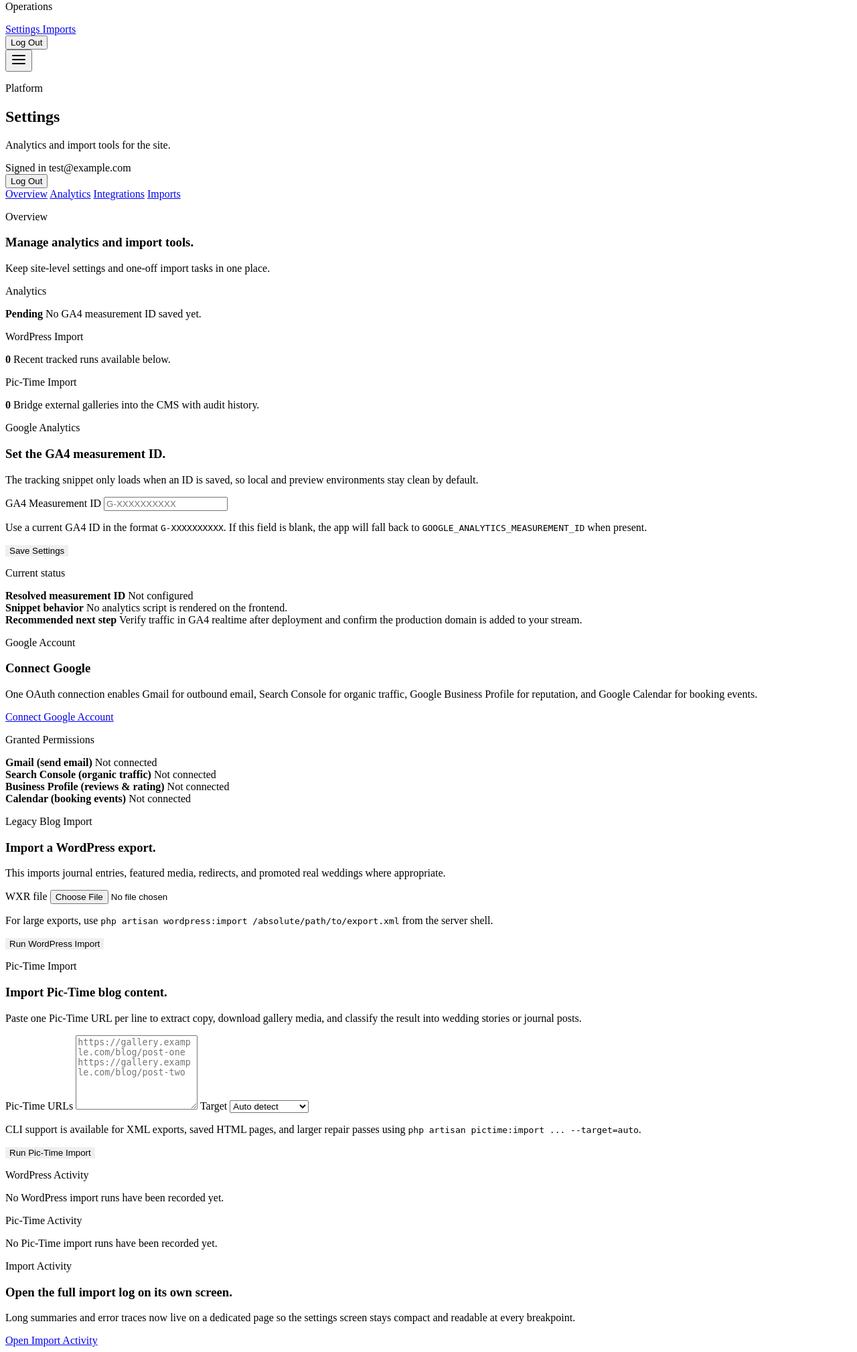
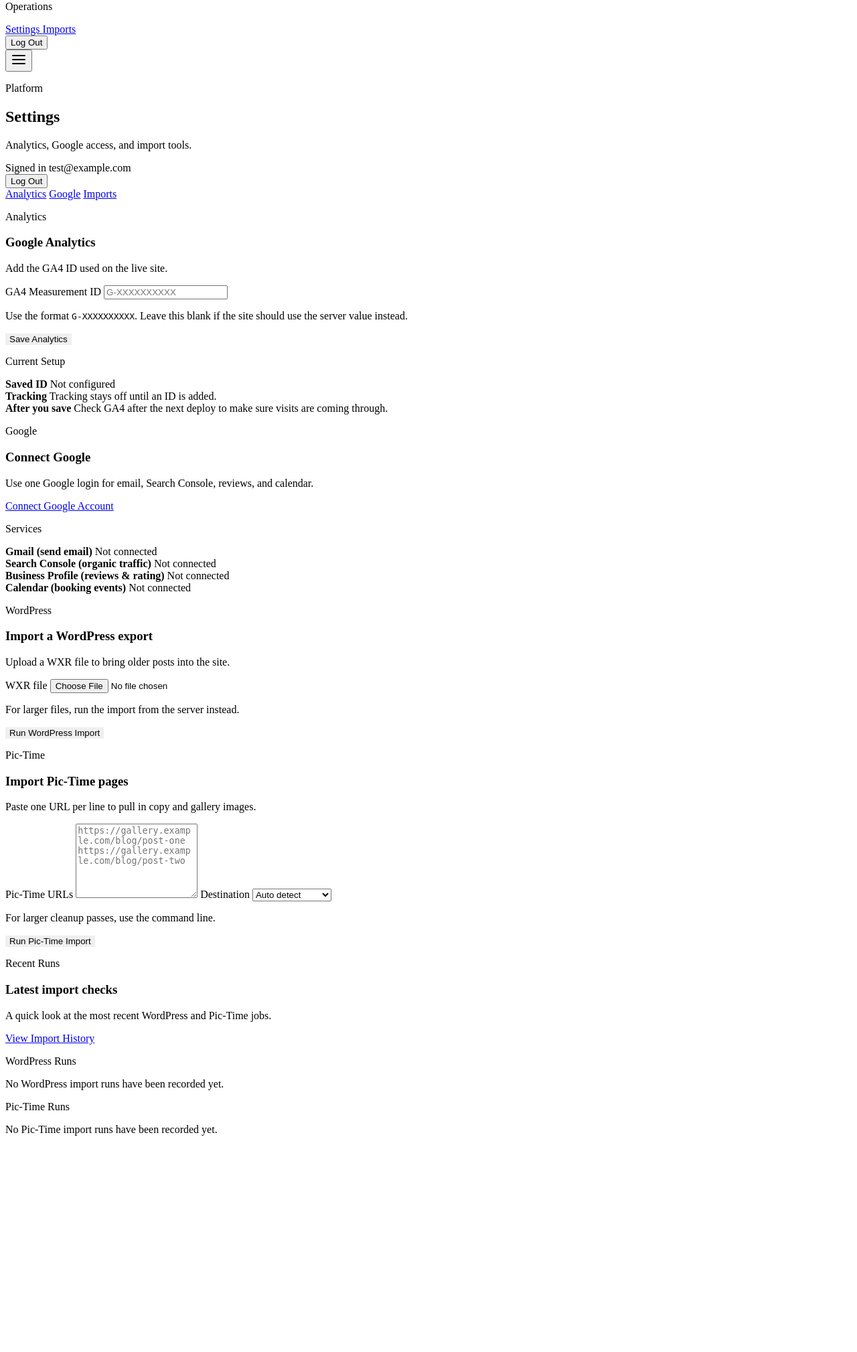
Before and after one commit to donaldjsexton/donald-sexton-photography, a Laravel app: page /admin/settings in a window 1280 px wide. Shown: the part 359-2378 px from the top of the page at 67% size. After the commit the page ends 2055 px from the top, so only its background shows below. Run offline with Laravel 12, Linux system fonts and the light colour scheme; a user stored in the database is signed in; data comes from the database, SQL or seed files in the repository; data that the repository does not hold is empty.

Commit message:
feat: enhance admin settings layout: improve navigation and add recent runs section for better usability

```diff
--- a/resources/views/admin/settings/edit.blade.php
+++ b/resources/views/admin/settings/edit.blade.php
@@ -3,10 +3,10 @@
 @section('title', 'Platform Settings')
 @section('eyebrow', 'Platform')
 @section('heading', 'Settings')
-@section('subheading', 'Analytics and import tools for the site.')
+@section('subheading', 'Analytics, Google access, and import tools.')
 @section('content')
     @php
-        $currentTab = request('tab', 'overview');
+        $currentTab = request('tab', 'analytics');
         $analyticsValue = old('google_analytics_measurement_id', $siteSettings->google_analytics_measurement_id ?: $resolvedAnalyticsMeasurementId);
     @endphp
 
@@ -24,45 +24,16 @@
         @endif
 
         <nav class="admin-section-nav admin-settings-nav" aria-label="Settings sections">
-            <a class="{{ $currentTab === 'overview' ? 'is-active' : '' }}" href="{{ route('admin.settings.edit', ['tab' => 'overview']) }}#settings-overview">Overview</a>
             <a class="{{ $currentTab === 'analytics' ? 'is-active' : '' }}" href="{{ route('admin.settings.edit', ['tab' => 'analytics']) }}#analytics-settings">Analytics</a>
-            <a class="{{ $currentTab === 'integrations' ? 'is-active' : '' }}" href="{{ route('admin.settings.edit', ['tab' => 'integrations']) }}#integrations-settings">Integrations</a>
+            <a class="{{ $currentTab === 'integrations' ? 'is-active' : '' }}" href="{{ route('admin.settings.edit', ['tab' => 'integrations']) }}#integrations-settings">Google</a>
             <a class="{{ $currentTab === 'imports' ? 'is-active' : '' }}" href="{{ route('admin.settings.edit', ['tab' => 'imports']) }}#import-settings">Imports</a>
         </nav>
 
-        <section class="admin-hero-panel admin-settings-hero" id="settings-overview">
-            <div class="admin-hero-panel__copy">
-                <p class="eyebrow">Overview</p>
-                <h3 class="feature-title">Manage analytics and import tools.</h3>
-                <p class="section-copy">Keep site-level settings and one-off import tasks in one place.</p>
-            </div>
-
-            <div class="admin-inline-grid">
-                <article class="admin-signal-card admin-signal-card--{{ $resolvedAnalyticsMeasurementId ? 'positive' : 'warning' }}">
-                    <p class="eyebrow">Analytics</p>
-                    <strong>{{ $resolvedAnalyticsMeasurementId ? 'Connected' : 'Pending' }}</strong>
-                    <span class="meta">{{ $resolvedAnalyticsMeasurementId ?: 'No GA4 measurement ID saved yet.' }}</span>
-                </article>
-
-                <article class="admin-signal-card admin-signal-card--neutral">
-                    <p class="eyebrow">WordPress Import</p>
-                    <strong>{{ $wordpressImportRuns->count() }}</strong>
-                    <span class="meta">Recent tracked runs available below.</span>
-                </article>
-
-                <article class="admin-signal-card admin-signal-card--neutral">
-                    <p class="eyebrow">Pic-Time Import</p>
-                    <strong>{{ $picTimeImportRuns->count() }}</strong>
-                    <span class="meta">Bridge external galleries into the CMS with audit history.</span>
-                </article>
-            </div>
-        </section>
-
         <section class="admin-grid admin-grid--two admin-settings-grid" id="analytics-settings">
             <article class="admin-card admin-card--feature">
-                <p class="eyebrow">Google Analytics</p>
-                <h3 class="feature-title">Set the GA4 measurement ID.</h3>
-                <p class="section-copy">The tracking snippet only loads when an ID is saved, so local and preview environments stay clean by default.</p>
+                <p class="eyebrow">Analytics</p>
+                <h3 class="feature-title">Google Analytics</h3>
+                <p class="section-copy">Add the GA4 ID used on the live site.</p>
 
                 <form method="POST" action="{{ route('admin.settings.update') }}" class="admin-form">
                     @csrf
@@ -79,26 +50,26 @@
                         >
                     </label>
 
-                    <p class="meta">Use a current GA4 ID in the format <code>G-XXXXXXXXXX</code>. If this field is blank, the app will fall back to <code>GOOGLE_ANALYTICS_MEASUREMENT_ID</code> when present.</p>
+                    <p class="meta">Use the format <code>G-XXXXXXXXXX</code>. Leave this blank if the site should use the server value instead.</p>
 
-                    <button class="cta" type="submit" style="border: 0; cursor: pointer;">Save Settings</button>
+                    <button class="cta" type="submit" style="border: 0; cursor: pointer;">Save Analytics</button>
                 </form>
             </article>
 
             <article class="admin-card">
-                <p class="eyebrow">Current status</p>
+                <p class="eyebrow">Current Setup</p>
                 <div class="admin-list">
                     <div class="admin-list__item">
-                        <strong>Resolved measurement ID</strong>
+                        <strong>Saved ID</strong>
                         <span class="meta">{{ $resolvedAnalyticsMeasurementId ?: 'Not configured' }}</span>
                     </div>
                     <div class="admin-list__item">
-                        <strong>Snippet behavior</strong>
-                        <span class="meta">{{ $resolvedAnalyticsMeasurementId ? 'Public pages will emit the GA4 script.' : 'No analytics script is rendered on the frontend.' }}</span>
+                        <strong>Tracking</strong>
+                        <span class="meta">{{ $resolvedAnalyticsMeasurementId ? 'Tracking is live on public pages.' : 'Tracking stays off until an ID is added.' }}</span>
                     </div>
                     <div class="admin-list__item">
-                        <strong>Recommended next step</strong>
-                        <span class="meta">Verify traffic in GA4 realtime after deployment and confirm the production domain is added to your stream.</span>
+                        <strong>After you save</strong>
+                        <span class="meta">Check GA4 after the next deploy to make sure visits are coming through.</span>
                     </div>
                 </div>
             </article>
@@ -106,10 +77,10 @@
 
         <section class="admin-grid admin-grid--two admin-settings-grid" id="integrations-settings">
             <article class="admin-card admin-card--feature">
-                <p class="eyebrow">Google Account</p>
-                <h3 class="feature-title">{{ $googleConnected ? 'Connected' : 'Connect Google' }}</h3>
+                <p class="eyebrow">Google</p>
+                <h3 class="feature-title">{{ $googleConnected ? 'Google is connected' : 'Connect Google' }}</h3>
                 <p class="section-copy">
-                    One OAuth connection enables Gmail for outbound email, Search Console for organic traffic, Google Business Profile for reputation, and Google Calendar for booking events.
+                    Use one Google login for email, Search Console, reviews, and calendar.
                 </p>
 
                 @if ($googleConnected)
@@ -130,7 +101,7 @@
             </article>
 
             <article class="admin-card">
-                <p class="eyebrow">Granted Permissions</p>
+                <p class="eyebrow">Services</p>
                 <div class="admin-list">
                     @foreach ($googleScopes as $entry)
                         <div class="admin-list__item">
@@ -145,7 +116,7 @@
                 </div>
 
                 @if ($googleConnected)
-                    <p class="meta" style="margin-top: 1rem;">To grant additional permissions, disconnect and reconnect so Google shows the full consent screen.</p>
+                    <p class="meta" style="margin-top: 1rem;">If you need another Google service, disconnect and connect again so Google can ask for it.</p>
                 @endif
             </article>
         </section>
@@ -153,15 +124,15 @@
         @if ($googleConnected && $siteSettings->googleHasScope('https://www.googleapis.com/auth/business.manage'))
             <section class="admin-grid admin-grid--two admin-settings-grid admin-settings-grid--single">
                 <article class="admin-card">
-                    <p class="eyebrow">Business Profile Listing</p>
-                    <h3 class="feature-title">Select the listing to display</h3>
+                    <p class="eyebrow">Business Profile</p>
+                    <h3 class="feature-title">Choose the listing to show</h3>
                     <p class="section-copy">
-                        Choose which Business Profile location powers the reputation widget on the dashboard. Leave blank to hide the widget.
+                        Pick the location shown in the dashboard review panel. Leave it blank to hide that panel.
                     </p>
 
                     @if (count($gbpListing) === 0)
                         <p class="meta" style="margin-bottom: 1rem;">
-                            Google returned no accounts or locations for this login. This usually means the Business Profile API is not yet approved for the OAuth project. See <a href="https://developers.google.com/my-business/content/prereqs" target="_blank" rel="noopener">Google's access request form</a>. Until then, you can still paste the listing resource name manually below if you know it.
+                            No listings came back for this login. If the Business Profile API is still waiting on approval, you can paste the location name below instead.
                         </p>
 
                         <form method="POST" action="{{ route('admin.settings.gbp.update') }}" class="admin-form">
@@ -170,7 +141,7 @@
                                 Location resource name
                                 <input type="text" name="gbp_manual_location" placeholder="accounts/123/locations/456" value="{{ old('gbp_manual_location', $siteSettings->gbp_location_name) }}">
                             </label>
-                            <p class="meta">Find this at <a href="https://business.google.com" target="_blank" rel="noopener">business.google.com</a> in the URL after selecting a listing, or leave blank to clear.</p>
+                            <p class="meta">You can copy this from the URL in <a href="https://business.google.com" target="_blank" rel="noopener">business.google.com</a>, or leave it blank to clear the current listing.</p>
                             <button class="cta" type="submit" style="border: 0; cursor: pointer;">Save Listing</button>
                         </form>
                     @else
@@ -212,9 +183,9 @@
 
         <section class="admin-grid admin-grid--two admin-settings-grid" id="import-settings">
             <article class="admin-card admin-card--feature" id="wordpress-import">
-                <p class="eyebrow">Legacy Blog Import</p>
-                <h3 class="feature-title">Import a WordPress export.</h3>
-                <p class="section-copy">This imports journal entries, featured media, redirects, and promoted real weddings where appropriate.</p>
+                <p class="eyebrow">WordPress</p>
+                <h3 class="feature-title">Import a WordPress export</h3>
+                <p class="section-copy">Upload a WXR file to bring older posts into the site.</p>
 
                 <form method="POST" action="{{ route('admin.imports.wordpress.store') }}" enctype="multipart/form-data" class="admin-form">
                     @csrf
@@ -224,16 +195,16 @@
                         <input type="file" name="wxr_file" accept=".xml,text/xml,application/xml" required>
                     </label>
 
-                    <p class="meta">For large exports, use <code>php artisan wordpress:import /absolute/path/to/export.xml</code> from the server shell.</p>
+                    <p class="meta">For larger files, run the import from the server instead.</p>
 
                     <button class="cta" type="submit" style="border: 0; cursor: pointer;">Run WordPress Import</button>
                 </form>
             </article>
 
             <article class="admin-card admin-card--feature" id="pictime-import">
-                <p class="eyebrow">Pic-Time Import</p>
-                <h3 class="feature-title">Import Pic-Time blog content.</h3>
-                <p class="section-copy">Paste one Pic-Time URL per line to extract copy, download gallery media, and classify the result into wedding stories or journal posts.</p>
+                <p class="eyebrow">Pic-Time</p>
+                <h3 class="feature-title">Import Pic-Time pages</h3>
+                <p class="section-copy">Paste one URL per line to pull in copy and gallery images.</p>
 
                 <form method="POST" action="{{ route('admin.imports.pictime.store') }}" class="admin-form">
                     @csrf
@@ -244,7 +215,7 @@
                     </label>
 
                     <label>
-                        Target
+                        Destination
                         <select name="target">
                             <option value="auto" @selected(old('target', 'auto') === 'auto')>Auto detect</option>
                             <option value="weddings" @selected(old('target') === 'weddings')>Wedding stories</option>
@@ -252,20 +223,30 @@
                         </select>
                     </label>
 
-                    <p class="meta">CLI support is available for XML exports, saved HTML pages, and larger repair passes using <code>php artisan pictime:import ... --target=auto</code>.</p>
+                    <p class="meta">For larger cleanup passes, use the command line.</p>
 
                     <button class="cta" type="submit" style="border: 0; cursor: pointer;">Run Pic-Time Import</button>
                 </form>
             </article>
         </section>
 
+        <section class="admin-toolbar admin-settings-toolbar">
+            <div class="admin-settings-toolbar__copy">
+                <p class="eyebrow">Recent Runs</p>
+                <h3 class="feature-title">Latest import checks</h3>
+                <p class="section-copy">A quick look at the most recent WordPress and Pic-Time jobs.</p>
+            </div>
+
+            <a class="cta-secondary" href="{{ route('admin.imports.index') }}">View Import History</a>
+        </section>
+
         <section class="admin-grid admin-grid--two admin-settings-grid admin-settings-grid--activity">
             <article class="admin-card">
-                <p class="eyebrow">WordPress Activity</p>
+                <p class="eyebrow">WordPress Runs</p>
                 <div class="admin-list">
                     @forelse ($wordpressImportRuns as $run)
                         <div class="admin-list__item">
-                            <strong>{{ ucfirst($run->status) }}</strong>
+                            <strong>{{ str($run->status)->headline() }}</strong>
                             <span class="meta">{{ $run->created_at?->format('M j, Y g:i A') ?: 'No timestamp recorded' }}</span>
                         </div>
                     @empty
@@ -275,11 +256,11 @@
             </article>
 
             <article class="admin-card">
-                <p class="eyebrow">Pic-Time Activity</p>
+                <p class="eyebrow">Pic-Time Runs</p>
                 <div class="admin-list">
                     @forelse ($picTimeImportRuns as $run)
                         <div class="admin-list__item">
-                            <strong>{{ ucfirst($run->status) }}</strong>
+                            <strong>{{ str($run->status)->headline() }}</strong>
                             <span class="meta">{{ $run->created_at?->format('M j, Y g:i A') ?: 'No timestamp recorded' }}</span>
                         </div>
                     @empty
@@ -288,12 +269,5 @@
                 </div>
             </article>
         </section>
-
-        <section class="admin-card admin-settings-activity-card">
-            <p class="eyebrow">Import Activity</p>
-            <h3 class="feature-title">Open the full import log on its own screen.</h3>
-            <p class="section-copy">Long summaries and error traces now live on a dedicated page so the settings screen stays compact and readable at every breakpoint.</p>
-            <a class="cta-secondary" href="{{ route('admin.imports.index') }}">Open Import Activity</a>
-        </section>
     </div>
 @endsection
```
Also changed, not shown: resources/css/app.css (+40 -2 lines), tests/Feature/AdminCmsTest.php (+1 -2 lines).
